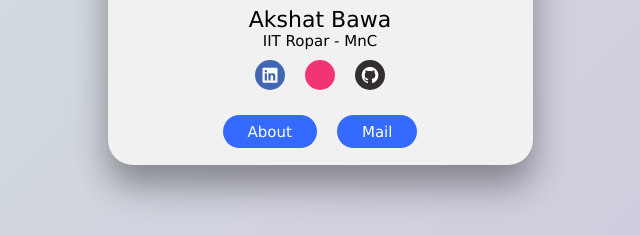
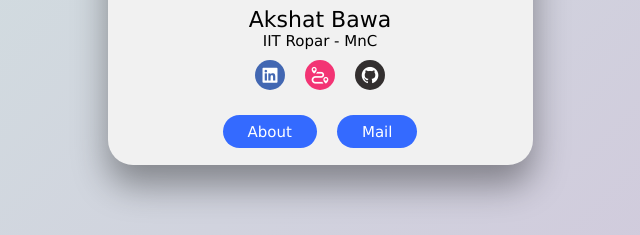
Before and after one commit to Akshat180425/my-portfolio, a plain HTML site: page profilecard.html in a window 1280 px wide. Shown: the part 410-645 px from the top of the page, 320-960 px from the left. Drawn offline with nearby package versions, Linux system fonts and the light colour scheme.

Commit message:
Update profilecard.html

```diff
--- a/profilecard.html
+++ b/profilecard.html
@@ -48,7 +48,7 @@
         </a>
 
         <a href="myjourney.html" style="background-color: #f33474;" class="link">
-        <i class="bx bxl-trip"></i>
+        <i class="bx bx-trip"></i>
         </a>
 
         <a href="https://github.com/akshat180425" style="background-color: #332f2f;" class="link">
```
